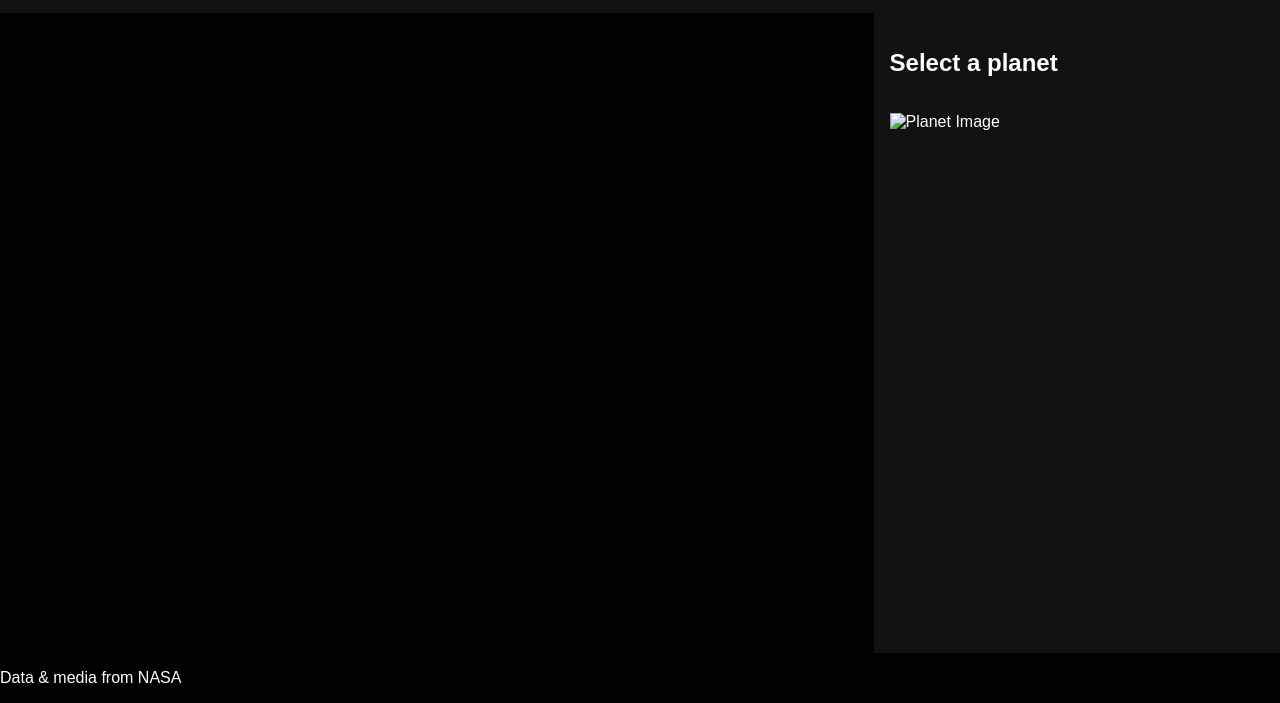
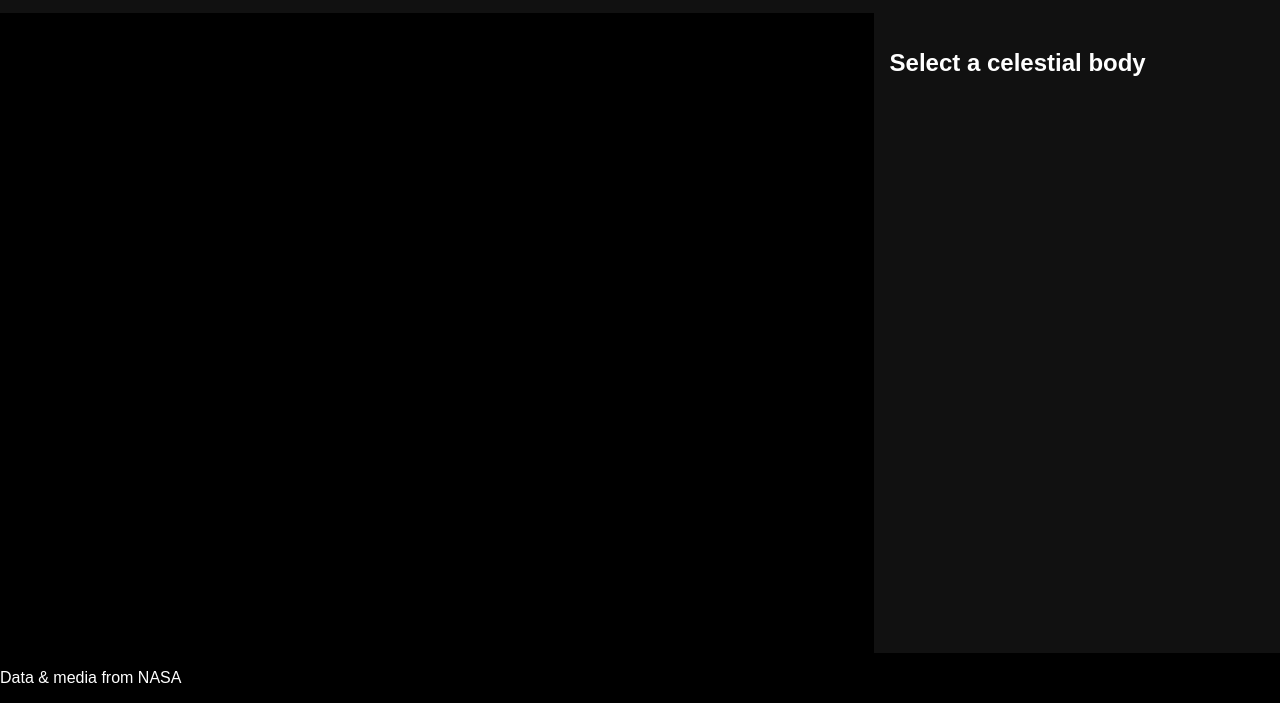
Before and after one commit to idk-code404/Solar-System-Exploration, a plain HTML site: page index.html in a window 1280 px wide. Shown: the part 99-802 px from the top of the page. Drawn offline with nearby package versions, Linux system fonts and the light colour scheme.

Commit message:
Update index.html

```diff
--- a/index.html
+++ b/index.html
@@ -15,10 +15,9 @@
 <main>
   <div id="solar-system-container"></div>
   <div id="info-panel">
-      <h2 id="body-name">Select a planet</h2>
+    <h2 id="body-name">Select a celestial body</h2>
     <p id="body-description"></p>
-      <img id="body-image" src="" alt="Planet Image">
-      <video id="body-video" controls src="" hidden></video>
+    <img id="body-image" src="" alt="Image" hidden>
   </div>
 </main>
 
@@ -26,7 +25,9 @@
   <p>Data & media from NASA</p>
 </footer>
 
+<!-- Three.js -->
 <script src="https://cdn.jsdelivr.net/npm/three@0.153.0/build/three.min.js"></script>
+<script src="https://cdn.jsdelivr.net/npm/three@0.153.0/examples/js/controls/OrbitControls.js"></script>
 <script src="js/main.js"></script>
 </body>
 </html>
```
Lines whose indentation alone changed are shown as unchanged.
